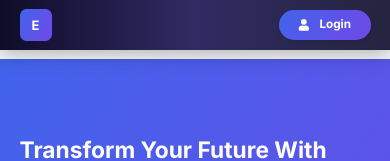
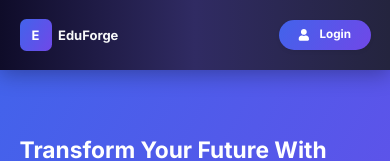
Before and after one commit to eduforgetechnology/EduforgeWeb, a React (Create React App) app in the folder frontend/: page / in a window 390 px wide. Shown: the top 161 px of the page. Built offline with nearby package versions, Linux system fonts and the light colour scheme; no server answers.

Commit message:
Fix enrolling state references in Courses component

```diff
--- a/frontend/src/App.css
+++ b/frontend/src/App.css
@@ -31,7 +31,7 @@ body {
 
 .main-content {
   flex: 1;
-  padding-top: 80px;
+  padding-top: 70px;
   padding-bottom: 2rem;
 }
 
@@ -44,19 +44,19 @@ body {
 
 @media (max-width: 576px) {
   .main-content {
-    padding-top: 60px;
+    padding-top: 70px;
   }
 }
 
 @media (max-width: 480px) {
   .main-content {
-    padding-top: 55px;
+    padding-top: 70px;
   }
 }
 
 @media (max-width: 597px) {
   .main-content {
-    padding-top: 65px;
+    padding-top: 70px;
   }
 }
 
--- a/frontend/src/components/Navigation.js
+++ b/frontend/src/components/Navigation.js
@@ -80,7 +80,7 @@ const Navigation = () => {
               <div className="logo-icon">
                 <span>E</span>
               </div>
-              <div className="brand-text ms-2 d-none d-sm-block">EduForge</div>
+    <div className="brand-text ms-2">EduForge</div>
             </div>
           </Navbar.Brand>
         </div>
--- a/frontend/src/styles/navbar-footer.css
+++ b/frontend/src/styles/navbar-footer.css
@@ -5,6 +5,7 @@
   padding: 1rem 0;
   box-shadow: var(--shadow-md);
   z-index: 1000;
+  height: 70px;
 }
 
 .navbar-scrolled {
@@ -147,7 +148,7 @@
 
   .brand-text {
     font-size: 1rem;
-    display: none; /* Hide text on very small screens */
+    display: block !important;
   }
 
   .logo-icon {
```
